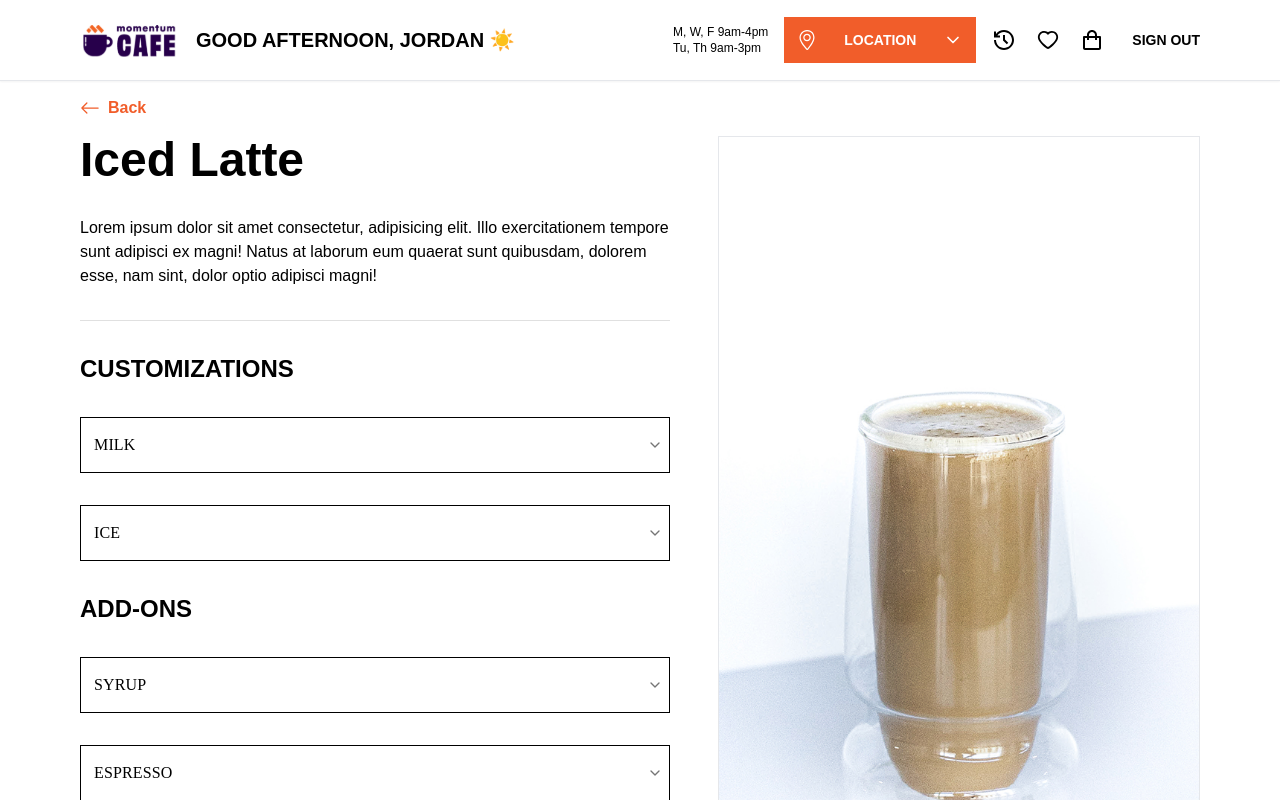
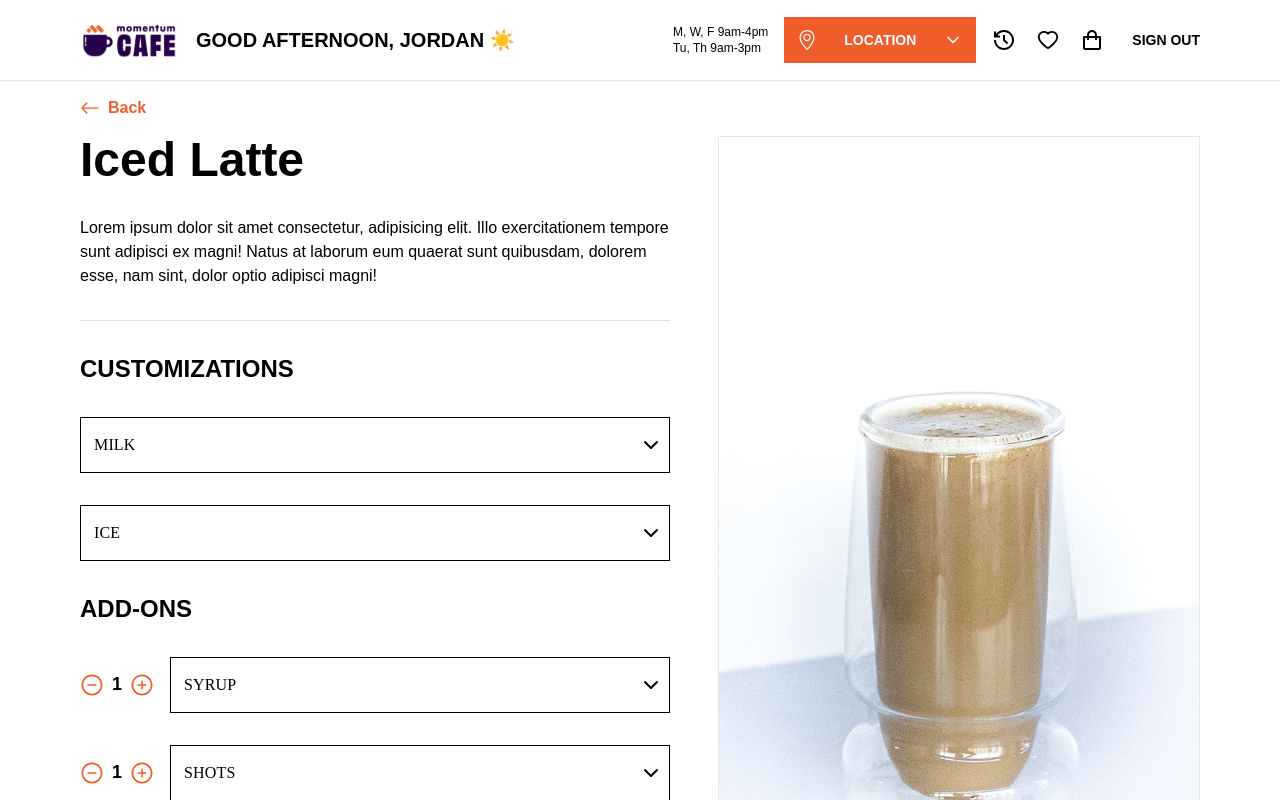
Before and after one commit to interactivejo/momentum-coffee-app, a Next.js app in the folder coffee-app/: page /menu/Americano in a window 1280 px wide. Shown: the top 800 px of the page. Built offline with nearby package versions, Linux system fonts and the light colour scheme; a web font is replaced by a local one.

Commit message:
adjusted more styling for the order form

```diff
--- a/coffee-app/app/components/ui/FormSelect.tsx
+++ b/coffee-app/app/components/ui/FormSelect.tsx
@@ -6,9 +6,7 @@ import { MenuItem, Select } from "@mui/material";
 import { SelectChangeEvent } from "@mui/material";
 import * as React from "react";
 import { FiChevronDown } from "react-icons/fi";
-
-
-
+import { AiOutlineMinusCircle, AiOutlinePlusCircle } from "react-icons/ai";
 
 const FormSelect = (props: any) => {
   const [select, setSelect] = React.useState("");
@@ -18,7 +16,18 @@ const FormSelect = (props: any) => {
   };
 
   return (
-    <div>
+    <div className="flex flex-row gap-4">
+      {props.qnty && (
+        <div className="flex flex-row items-center gap-2 align-middle">
+        <AiOutlineMinusCircle size={24} className="text-[#F15D2A]" />
+        <p className="text-lg font-semibold font-Futura leading-[130%]">
+          1
+        </p>
+        <AiOutlinePlusCircle size={24} className="text-[#F15D2A]" />
+      </div>
+      )}
+
+      <div className="w-full">
         <FormControl
           sx={{
             width: "100%",
@@ -58,6 +67,14 @@ const FormSelect = (props: any) => {
                 {
                   color: "#000000 !important",
                 },
+                "& .css-3qbkez-MuiSelect-icon": {
+                  color: "#000000",
+                  fontSize: "1.5rem",
+                },
+                "& .css-10q54uo-MuiSelect-icon": {
+                  color: "#000000",
+                  fontSize: "1.5rem",
+                },
             }}
             MenuProps={{
               PaperProps: {
@@ -66,41 +83,41 @@ const FormSelect = (props: any) => {
                     paddingTop: ".75rem",
                     paddingBottom: ".75rem",
                     fontFamily: "Futura",
-
                   },
                   "& .MuiMenuItem-root.Mui-selected": {
                     backgroundColor: "#F4F2F6",
                   },
                   "& .MuiMenuItem-root:hover": {
-                        backgroundColor: "#F15D2A"
+                    backgroundColor: "#F15D2A",
                   },
                   "& .MuiMenuItem-root.Mui-selected:hover": {
-                        backgroundColor: "#F15D2A"
+                    backgroundColor: "#F15D2A",
                   },
-                      '& .css-6hp17o-MuiList-root-MuiMenu-list': {
-                        paddingTop: '0px',
-                        paddingBottom: '0px',
-                        border: '1px solid #000000',
-                        borderRadius: '0px',
+                  "& .css-6hp17o-MuiList-root-MuiMenu-list": {
+                    paddingTop: "0px",
+                    paddingBottom: "0px",
+                    border: "1px solid #000000",
+                    borderRadius: "0px",
                   },
                   "&.css-ak6gk7-MuiPaper-root-MuiPopover-paper-MuiMenu-paper": {
                     backgroundColor: "#000000 !important",
                   },
-                    }
-                  }
+
+                },
+              },
             }}
             variant="outlined"
           >
             {props.items.map((item: any) => (
-                    <MenuItem
-                        key={Math.random()}
-                        value={item}
-                    >{item}</MenuItem>
+              <MenuItem key={Math.random()} value={item}>
+                {item}
+              </MenuItem>
             ))}
           </Select>
         </FormControl>
       </div>
-  )
-}
+    </div>
+  );
+};
 
-export default FormSelect
+export default FormSelect;
--- a/coffee-app/app/menu/[id]/page.tsx
+++ b/coffee-app/app/menu/[id]/page.tsx
@@ -86,10 +86,12 @@ export default function MenuHome() {
                 "Mocha",
                 "Pumpkin Spice",
               ]}
+              qnty={true}
             />
             <FormSelect
-              label="Espresso"
+              label="Shots"
               items={["Extra Shot", "Double Shot", "Triple Shot"]}
+              qnty={true}
             />
           </div>
 
```
Lines whose indentation alone changed are shown as unchanged.
